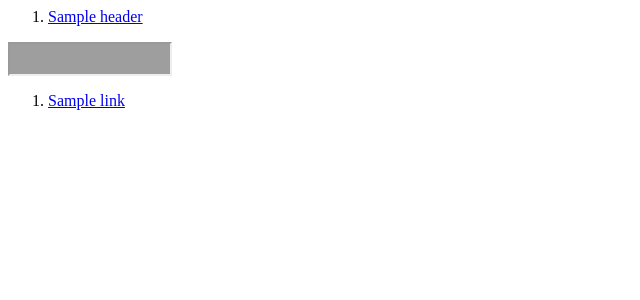
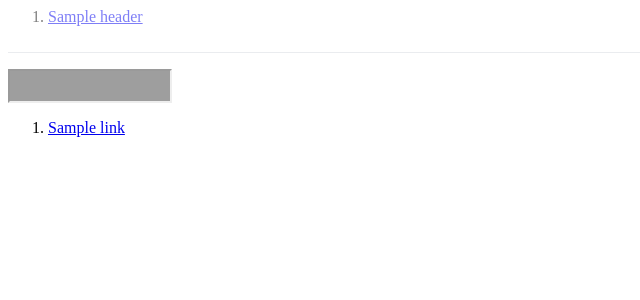
Before and after one commit to frictionlessdata/livemark, a Python web app: template livemark/assets/templates/sidebar.html in a window 1280 px wide. Shown: the top 300 px of the page, without its empty margins (0-640 px from the left). Run offline with Jinja, Linux system fonts and the light colour scheme; the template is opened without the code that fills it: most values are stand-ins (such as "Sample title", 1, 10 or a date in 2020); grey boxes are pictures that could not be loaded.

Commit message:
Separated header

```diff
--- /dev/null
+++ b/livemark/assets/templates/header.html
@@ -0,0 +1,27 @@
+{% if metadata.sidebar.header %}
+  <div id="livemark-header">
+    {% if metadata.sidebar.header.title %}
+      <div class="toc">
+        <ol class="toc-list">
+          <li class="toc-item">
+            <a class="toc-link is-active-link" href="#">
+              {{ metadata.sidebar.header.title }}
+            </a>
+          </li>
+        </ol>
+      </div>
+   {% endif %}
+  </div>
+{% endif %}
+
+<style>
+#livemark-header {
+  border-bottom: 1px solid #eaecef;
+  padding-bottom: 10px;
+  margin-bottom: 16px;
+}
+
+#livemark-header .toc {
+  opacity: 0.5;
+}
+</style>
--- a/livemark/assets/templates/sidebar.html
+++ b/livemark/assets/templates/sidebar.html
@@ -1,18 +1,4 @@
-{% if metadata.sidebar.header %}
-  <div class="header">
-    {% if metadata.sidebar.header.title %}
-      <div class="toc">
-        <ol class="toc-list">
-          <li class="toc-item">
-            <a class="toc-link is-active-link" href="#">
-              {{ metadata.sidebar.header.title }}
-            </a>
-          </li>
-        </ol>
-      </div>
-   {% endif %}
-  </div>
-{% endif %}
+{% include 'header.html' %}
 
 {% if metadata.sidebar.status %}
   <div class="status">
```
Also changed, not shown: index.html (+12 -1 lines).
